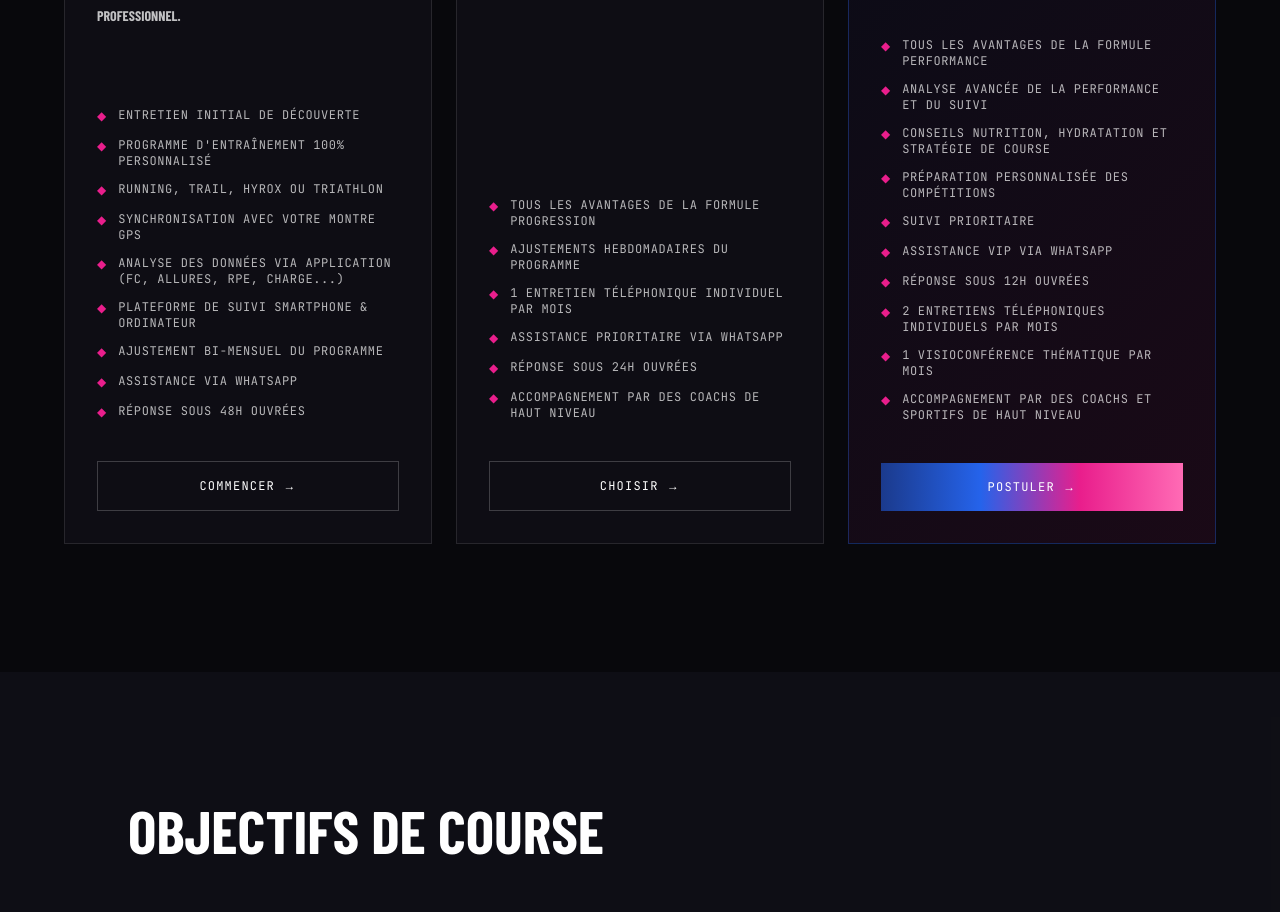
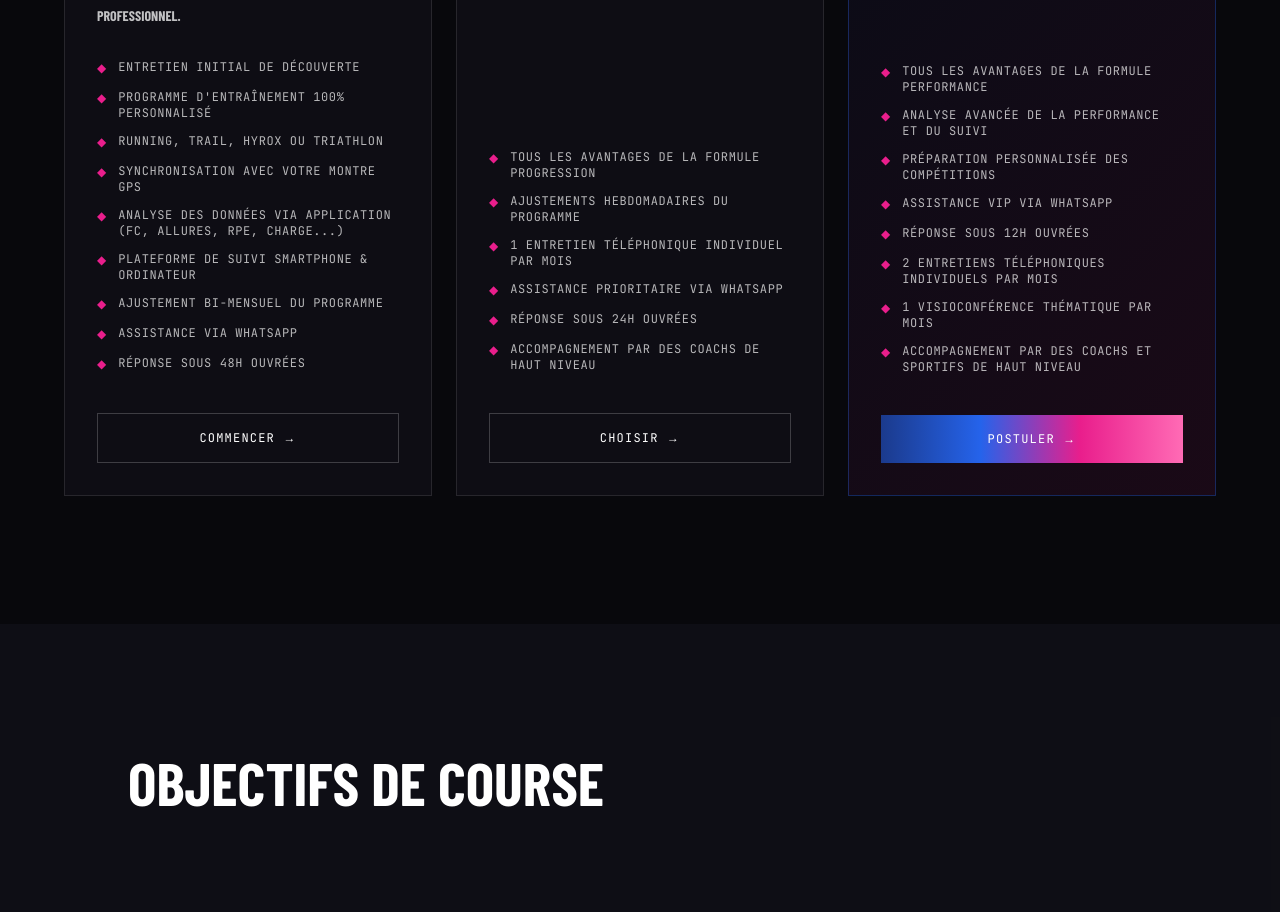
Before and after one commit to alessio200225-wq/42-run-club, a Next.js app: page / in a window 1280 px wide. Shown: the part 2840-3752 px from the top of the page. Built offline with nearby package versions, Linux system fonts and the light colour scheme; a web font is replaced by a local one.

Commit message:
Update: suppression features nutrition et suivi prioritaire (Premium)

```diff
--- a/app/page.tsx
+++ b/app/page.tsx
@@ -65,9 +65,7 @@ const FORMULES = [
     features:[
       "Tous les avantages de la formule Performance",
       "Analyse avancée de la performance et du suivi",
-      "Conseils nutrition, hydratation et stratégie de course",
       "Préparation personnalisée des compétitions",
-      "Suivi prioritaire",
       "Assistance VIP via WhatsApp",
       "Réponse sous 12h ouvrées",
       "2 entretiens téléphoniques individuels par mois",
```
